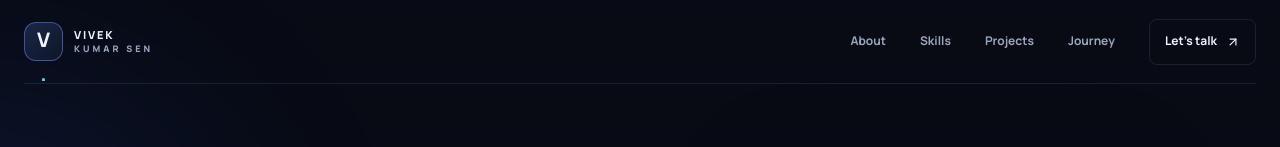
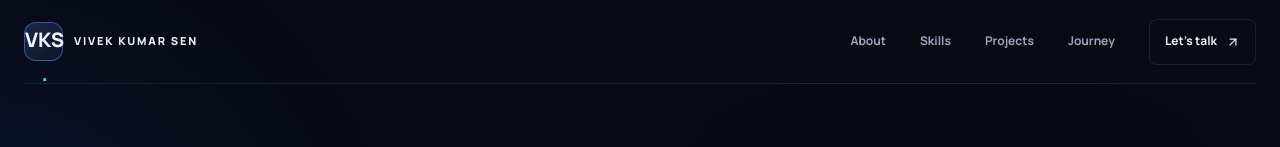
Before and after one commit to viveksen-123/portfolio, a plain HTML site: page index.html in a window 1280 px wide. Shown: the top 147 px of the page. Drawn offline with nearby package versions, Linux system fonts and the light colour scheme.

Commit message:
Update brand name and mark in index.html

```diff
--- a/index.html
+++ b/index.html
@@ -15,7 +15,7 @@
 <body>
   <div class="ambient ambient-one"></div><div class="ambient ambient-two"></div>
   <header class="site-header">
-    <a class="brand" href="#home" aria-label="Vivek Kumar Sen home"><span class="brand-mark">V<span>.</span></span><span class="brand-name">VIVEK<span>KUMAR SEN</span></span></a>
+    <a class="brand" href="#home" aria-label="Vivek Kumar Sen home"><span class="brand-mark">VKS<span>.</span></span><span class="brand-name">VIVEK KUMAR SEN</span></a>
     <button class="menu-toggle" id="menuToggle" aria-label="Open navigation" aria-expanded="false"><i data-lucide="menu"></i></button>
     <nav class="nav" id="nav">
       <a href="#about">About</a><a href="#skills">Skills</a><a href="#projects">Projects</a><a href="#journey">Journey</a><a href="#contact" class="nav-cta">Let's talk <i data-lucide="arrow-up-right"></i></a>
```
